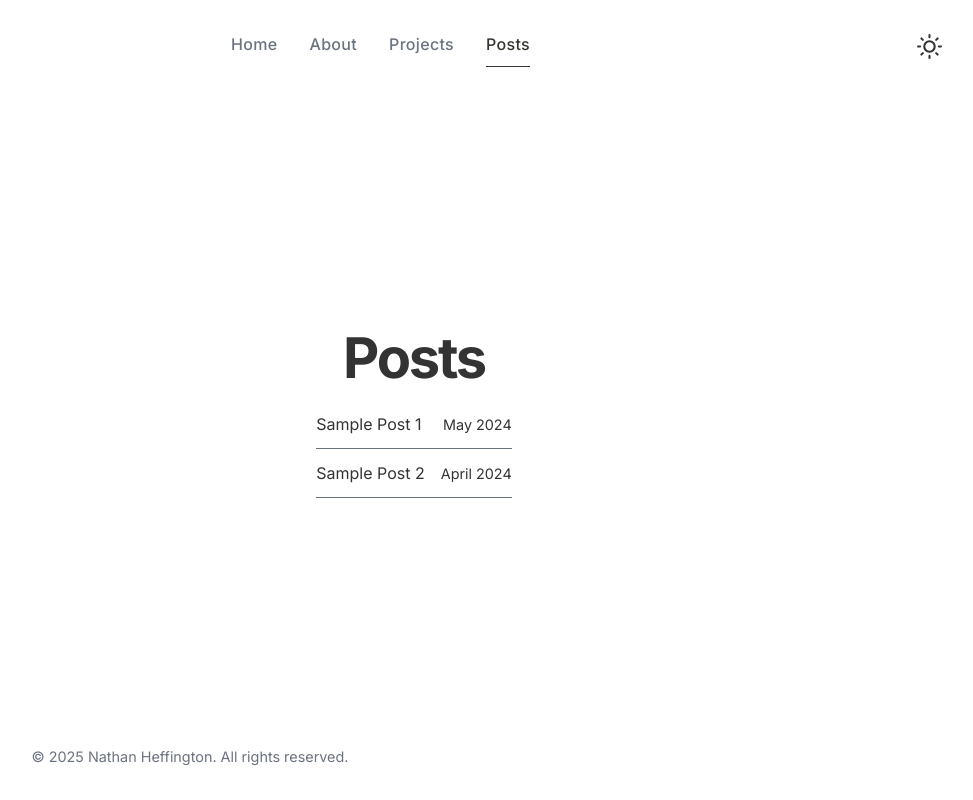
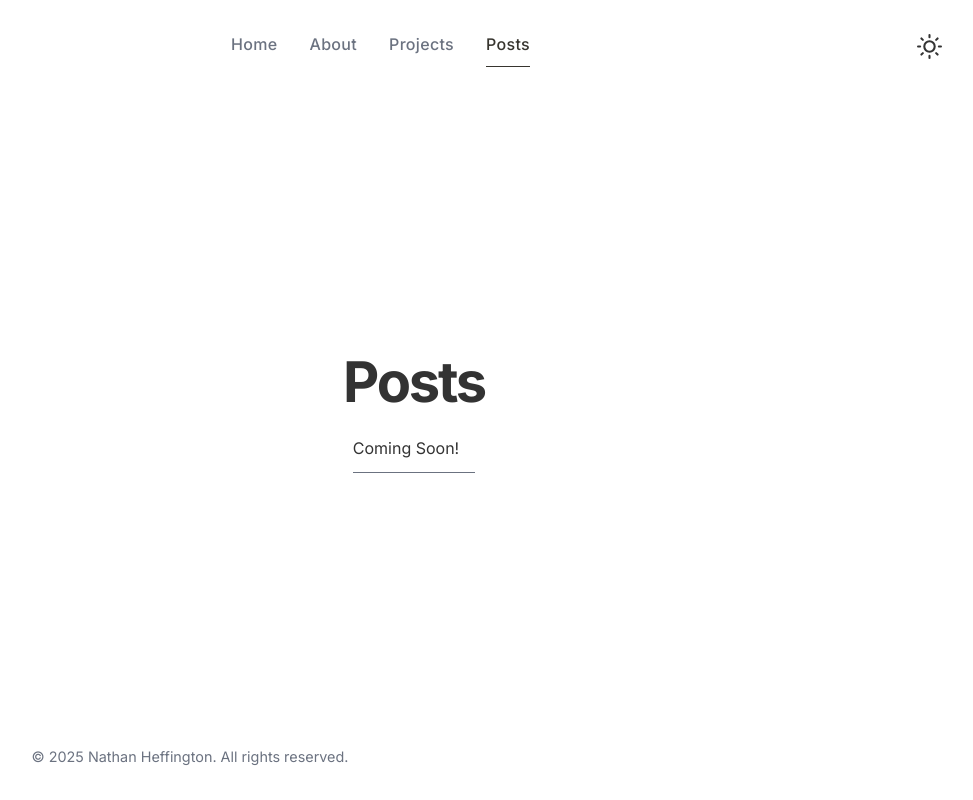
Before and after one commit to Nateheff/personal, a website built with Vite: page posts.html in a window 1280 px wide. Shown: the whole page, without its empty margins (226-1199 px from the left). Built offline with nearby package versions, Linux system fonts and the light colour scheme.

Commit message:
fixed posts

```diff
--- a/posts.html
+++ b/posts.html
@@ -60,12 +60,10 @@
       <h1>Posts</h1>
       <ul class="post-list" id="postList">
         <li class="post">
-          <a href="/posts/Sample1" class="post-title">Sample Post 1</a>
-          <span class="post-date">May 2024</span>
-        </li>
-        <li class="post">
-          <a href="/posts/Sample2" class="post-title">Sample Post 2</a>
-          <span class="post-date">April 2024</span>
+          <a href="https://medium.com/@nateheffgk05" class="post-title"
+            >Coming Soon!</a
+          >
+          <span class="post-date"></span>
         </li>
       </ul>
     </main>
--- a/src/main.js
+++ b/src/main.js
@@ -1,4 +1,5 @@
 import "./style.css";
+
 /**
  * Main JavaScript file for your personal website
  */
@@ -15,6 +16,8 @@ document.addEventListener("DOMContentLoaded", function () {
 
   // Optional: Add dark mode toggle functionality
   setupDarkModeToggle();
+
+  getPosts();
 });
 
 /**
```
